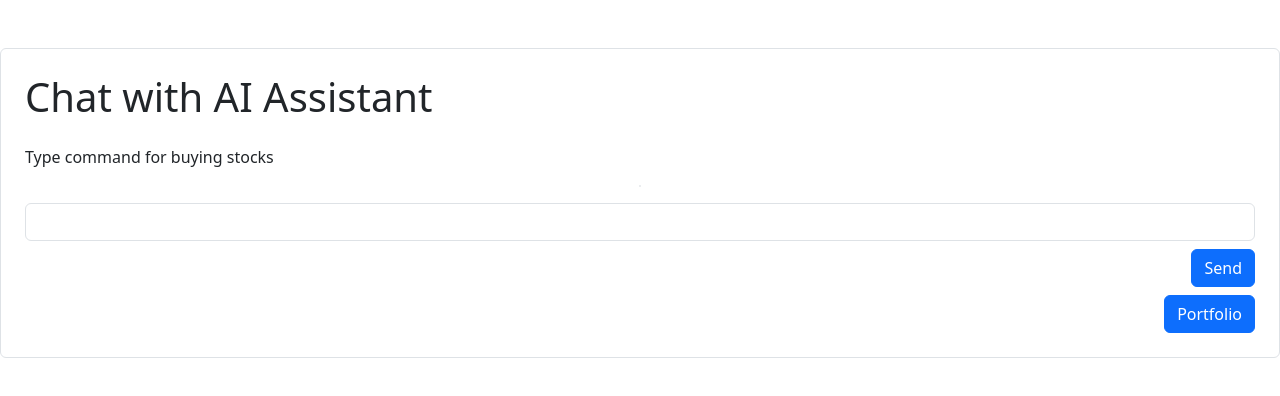
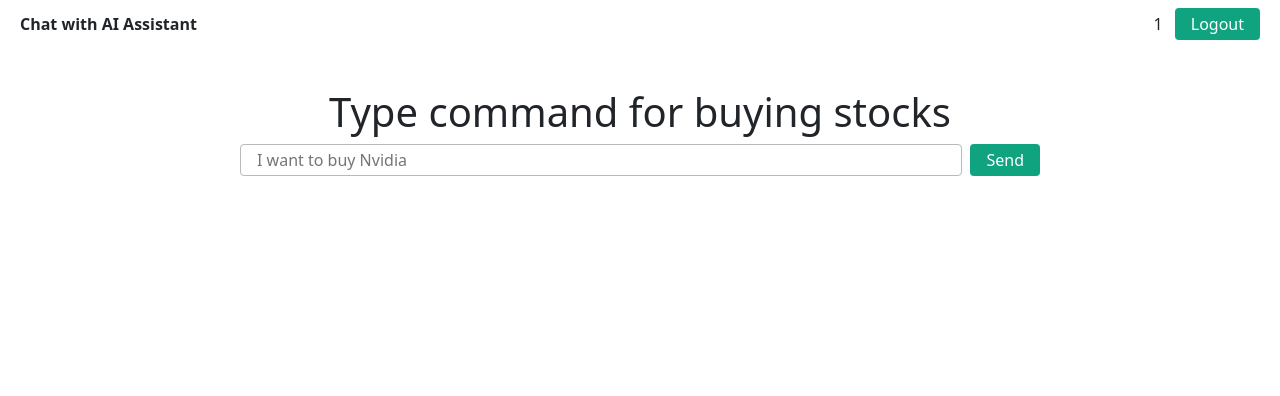
Before and after one commit to mashkovd/ai-assistant-ui, a Vue app: page /chat in a window 1280 px wide. Shown: the top 396 px of the page. Built offline with nearby package versions, Linux system fonts and the light colour scheme; no server answers; sample sign-in values are in the browser's storage.

Commit message:
Refactoring 2

```diff
--- a/package.json
+++ b/package.json
@@ -12,6 +12,7 @@
     "axios": "^1.7.9",
     "bootstrap": "^5.3.3",
     "bootstrap-vue": "^2.23.1",
+    "jwt-decode": "^4.0.0",
     "vue": "^3.5.13",
     "vue-router": "^4.5.0"
   },
--- a/src/App.vue
+++ b/src/App.vue
@@ -1,5 +1,60 @@
 <template>
-  <main>
-    <RouterView />
-  </main>
+  <div class="app">
+    <header class="app__header">
+      <strong>Chat with AI Assistant</strong>
+      <div class="app__header-menu">
+        <BaseButton v-if="!isAuthorized">
+          Login
+        </BaseButton>
+        <div
+          v-else
+          class="app__user-menu"
+        >
+          <span>{{ userEmail }}</span>
+          <BaseButton @click="logOut">
+            Logout
+          </BaseButton>
+        </div>
+      </div>
+    </header>
+    <main class="app__main">
+      <RouterView />
+    </main>
+  </div>
 </template>
+
+<script setup>
+import { useAuth } from '@/features/auth';
+import { BaseButton } from '@/shared/ui/button';
+
+const { isAuthorized, userEmail, logOut } = useAuth();
+</script>
+
+<style scoped>
+.app {
+  display: flex;
+  flex-direction: column;
+  height: 100vh;
+}
+
+.app__header {
+  height: 48px;
+  margin-bottom: 20px;
+  padding: 0 20px;
+
+  display: flex;
+  align-items: center;
+  justify-content: space-between;
+  flex-shrink: 0;
+}
+
+.app__user-menu {
+  display: flex;
+  align-items: center;
+  column-gap: 12px;
+}
+
+.app__main {
+  flex-grow: 1;
+}
+</style>
--- a/src/config.js
+++ /dev/null
@@ -1,5 +0,0 @@
-const config = {
-  baseURL: process.env.VUE_APP_BASE_URL || 'http://localhost:8000', // Use environment variable or default
-};
-
-export default config;
--- a/src/features/auth/composables/use-auth.js
+++ b/src/features/auth/composables/use-auth.js
@@ -1,6 +1,36 @@
+import { ref } from 'vue';
+import { jwtDecode } from "jwt-decode";
+
 import baseApi from '@/shared/api';
 
 export function useAuth() {
+  const isAuthorized = ref(false);
+  const userEmail = ref('');
+
+  function decodeToken(token) {
+    let decoded = null;
+
+    if (!token) {
+      return null;
+    }
+
+    try {
+      decoded = jwtDecode(token);
+    } catch (err) {
+      console.warn('Invalid token');
+    }
+
+    return decoded;
+  }
+
+  function updateState() {
+    const authToken = localStorage.getItem('auth_token');
+    const authTokenDecoded = decodeToken(authToken);
+
+    isAuthorized.value = Boolean(authToken);
+    userEmail.value = authTokenDecoded?.sub;
+  }
+
   async function loginWithGoogle() {
     try {
       const response = await baseApi.get("/auth/google");
@@ -15,23 +45,18 @@ export function useAuth() {
     }
   }
 
-  async function handleGoogleCallback() {
-    try {
-      const response = await baseApi.get("https://ai-assistant.mctl.ru/auth/google/callback");
-      const { token, redirect_url } = response.data;
-
-      // Store the token
-      localStorage.setItem("auth_token", token);
-
-      // Redirect to the chat page
-      window.location.href = redirect_url;
-    } catch (error) {
-      console.error("Failed to handle Google callback:", error);
-    }
+  function logOut() {
+    localStorage.removeItem('auth_token');
+    window.location.reload();
   }
 
+  updateState();
+
   return {
+    isAuthorized,
+    userEmail,
     loginWithGoogle,
-    handleGoogleCallback,
+    logOut,
+    updateState,
   };
 }
--- a/src/pages/AuthCallback.vue
+++ b/src/pages/AuthCallback.vue
@@ -2,6 +2,10 @@
 
 <script setup>
 import { useRouter, useRoute } from 'vue-router';
+
+import { useAuth } from '@/features/auth';
+
+const { updateState } = useAuth();
 
 function initPage() {
   const router = useRouter();
@@ -10,6 +14,7 @@ function initPage() {
   const authToken = route.query.token;
 
   localStorage.setItem("auth_token", authToken);
+  updateState();
 
   router.replace({ path: '/' });
 }
--- a/src/pages/AuthForm.vue
+++ b/src/pages/AuthForm.vue
@@ -1,22 +1,41 @@
 <template>
-  <div class="d-flex justify-content-center align-items-center vh-100">
-    <div class="login-container text-center bg-light p-4 rounded shadow">
-      <h1 class="mb-3 text-primary">Welcome to AI Assistant</h1>
-      <p class="mb-4 text-muted">Log in to continue</p>
-      <button @click="loginWithGoogle" class="btn btn-primary btn-lg w-100">Login with Google</button>
-    </div>
-  </div>
+  <article class="auth-form-page">
+    <form class="auth-form" @submit.prevent="loginWithGoogle">
+      <h1 class="auth-form__title">Welcome to AI Assistant</h1>
+      <p class="auth-form__text">Log in to continue</p>
+      <BaseButton size="l" class="auth-form__button">
+        Log in with Google
+      </BaseButton>
+    </form>
+  </article>
 </template>
 
 <script setup>
-import { onMounted } from 'vue';
 import { useAuth } from '@/features/auth';
+import { BaseButton } from '@/shared/ui/button';
 
 const { loginWithGoogle } = useAuth();
 </script>
 
 <style>
-.login-container {
+.auth-form-page {
+  display: flex;
+  align-items: center;
+  justify-content: center;
+  height: 100%;
+}
+
+.auth-form {
   max-width: 350px;
+  text-align: center;
+}
+
+.auth-form__button {
+  width: 100%;
+}
+
+.auth-form__title {
+  font-size: 32px;
+  margin: 0 0 20px;
 }
 </style>
--- a/src/pages/Chat.vue
+++ b/src/pages/Chat.vue
@@ -1,34 +1,31 @@
 <template>
-  <main class="border rounded mx-auto my-5 p-4">
-    <div class="d-flex justify-content-between align-items-center mb-3">
-      <h1>Chat with AI Assistant</h1>
+  <article class="chat-page">
+    <div class="chat-page__container">
+      <h1>Type command for buying stocks</h1>
+
+      <form class="prompt-form" @submit.prevent="onSubmitPrompt">
+        <BaseInput
+          v-model="prompt"
+          id="prompt"
+          name="prompt"
+          placeholder="I want to buy Nvidia"
+          class="prompt-form__input"
+        />
+        <BaseButton class="prompt-form__submit">
+          Send
+        </BaseButton>
+      </form>
     </div>
-    <p>Type command for buying stocks</p>
-    <div id="conversation" class="px-2"></div>
-    <div class="d-flex justify-content-center mb-3">
-      <div :class="spinnerClass"></div>
-    </div>
-    <form @submit.prevent="onSubmitPrompt">
-      <input v-model="prompt" id="prompt-input" name="prompt" class="form-control" />
-      <div class="d-flex justify-content-end">
-        <button type="submit" class="btn btn-primary mt-2">Send</button>
-      </div>
-    </form>
-    <form @submit.prevent="getPortfolio">
-      <div class="d-flex justify-content-end">
-        <button type="submit" class="btn btn-primary mt-2">Portfolio</button>
-      </div>
-    </form>
-    <div v-if="promptError || portfolioError" class="text-danger">
-      {{ promptError || portfolioError }}
-    </div>
-  </main>
+  </article>
 </template>
 
 <script setup>
 import { ref, computed } from 'vue';
+
 import { useConversation } from '@/features/conversation';
 import { usePortfolio } from '@/features/portfolio';
+import { BaseButton } from '@/shared/ui/button';
+import { BaseInput } from '@/shared/ui/input';
 
 const {
   isLoading: isLoadingPrompt,
@@ -44,20 +41,32 @@ const {
 
 const isLoading = computed(() => isLoadingPrompt || isLoadingPortfolio);
 
-const spinnerClass = computed(() => ({
-  "opacity-0": !isLoading,
-  "opacity-1 active": isLoading,
-  "transition-opacity": true,
-  "rounded-circle": true,
-  "border": true,
-  "border-bottom-color-transparent": true,
-  "width-30": true,
-  "height-30": true,
-}));
-
 const prompt = ref('');
 
 function onSubmitPrompt() {
   sendPrompt(prompt.value);
 }
 </script>
+
+<style>
+.chat-page {
+  padding: 20px 0;
+  height: 100%;
+}
+
+.chat-page__container {
+  width: 800px;
+  margin: 0 auto;
+  text-align: center;
+}
+
+.prompt-form {
+  display: flex;
+  align-items: center;
+  column-gap: 8px;
+}
+
+.prompt-form__input {
+  flex-grow: 1;
+}
+</style>
--- /dev/null
+++ b/src/shared/ui/button/BaseButton.vue
@@ -0,0 +1,42 @@
+<template>
+  <button class="base-button" :class="classes">
+    <slot />
+  </button>
+</template>
+
+<script setup>
+import { computed } from 'vue';
+
+const { size } = defineProps({
+  size: String,
+});
+
+const classes = computed(() => [
+  `base-button--size--${size}`,
+]);
+</script>
+
+<style scoped>
+.base-button {
+  padding: 0px 16px;
+  height: 32px;
+
+  font-size: 1rem;
+  color: #fff;
+  background-color: #10a37f;
+  border: none;
+  border-radius: 4px;
+
+  transition: all .25s ease;
+}
+
+.base-button:hover {
+  background-color: #097c5f;
+}
+
+.base-button--size--l {
+  padding: 0 32px;
+  height: 40px;
+  font-size: 1.2rem;
+}
+</style>
--- /dev/null
+++ b/src/shared/ui/button/index.js
@@ -0,0 +1 @@
+export { default as BaseButton } from './BaseButton.vue';
--- /dev/null
+++ b/src/shared/ui/input/BaseInput.vue
@@ -0,0 +1,37 @@
+<template>
+  <input v-model="model" class="base-input" :class="classes" type="text" />
+</template>
+
+<script setup>
+import { computed } from 'vue';
+
+const { size } = defineProps({
+  size: String,
+});
+
+const model = defineModel();
+
+const classes = computed(() => [
+  `base-button--size--${size}`,
+]);
+</script>
+
+<style scoped>
+.base-input {
+  padding: 0 16px;
+  height: 32px;
+
+  border: 1px solid #b9b9b9;
+  border-radius: 4px;
+
+  transition: all .25s ease;
+}
+
+.base-input:hover {
+  border-color: #10a37f;
+}
+.base-input:focus {
+  outline: none;
+  border-color: #097c5f;
+}
+</style>
--- /dev/null
+++ b/src/shared/ui/input/index.js
@@ -0,0 +1 @@
+export { default as BaseInput } from './BaseInput.vue';
```
Also changed, not shown: 2 other files (tests, documents, lock files or other folders).
